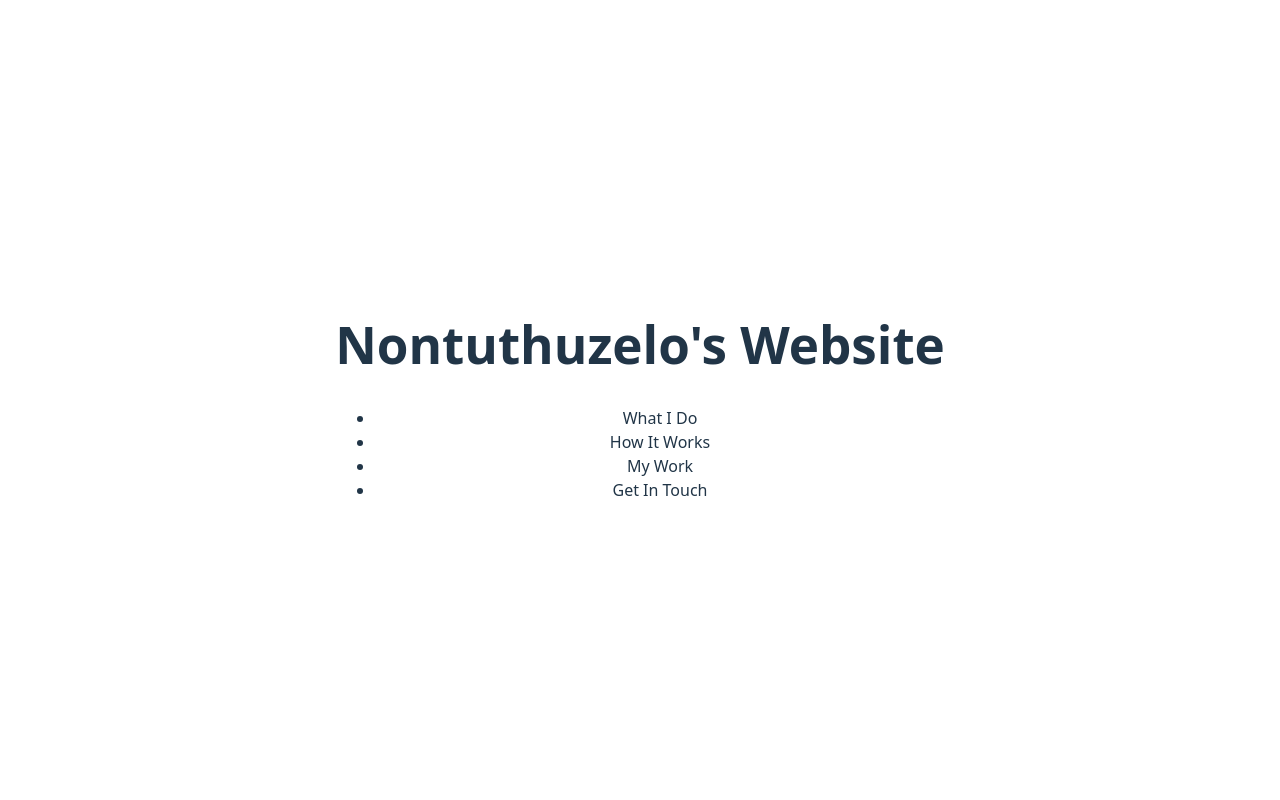
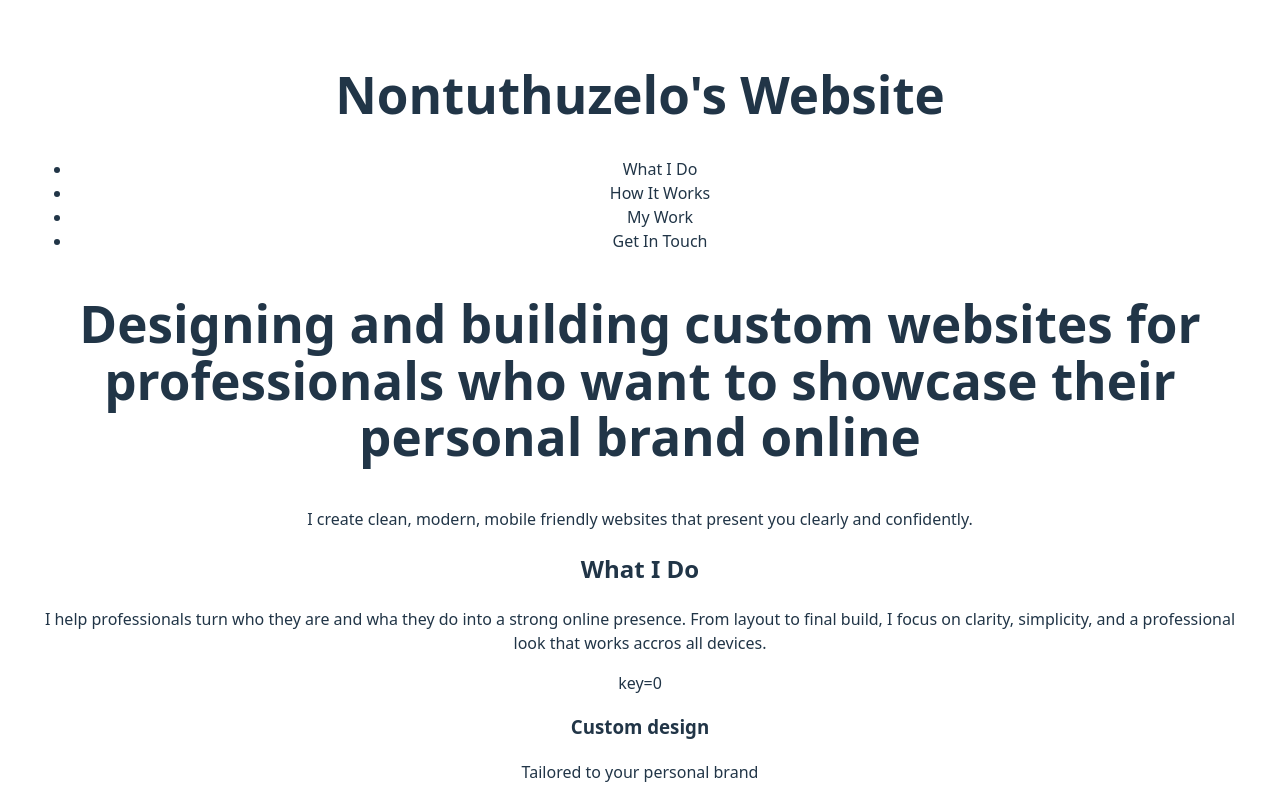
Before and after one commit to NontuthuzeloM24/Nontuthuzelo-Mtolo_Website, a React (Vite) app in the folder website/: page / in a window 1280 px wide. Shown: the top 800 px of the page. Built offline with nearby package versions, Linux system fonts and the light colour scheme.

Commit message:
Add Hero and WhatIDo components to App
Imported and rendered the Hero and WhatIDo components in App.jsx to enhance the main page layout.

```diff
--- a/website/src/App.jsx
+++ b/website/src/App.jsx
@@ -1,12 +1,15 @@
 import { useState } from 'react'
-import viteLogo from '/vite.svg'
 import Header from './components/Header.jsx'
+import Hero from './components/Hero.jsx'
+import WhatIDo from './components/WhatIDo.jsx'
 import './App.css'
 
 function App() {
   return (
     <div className="flex min-h-screen items-center justify-center bg-gray-900">
       <Header />
+      <Hero />
+      <WhatIDo />
     </div>
   )
 }
```
